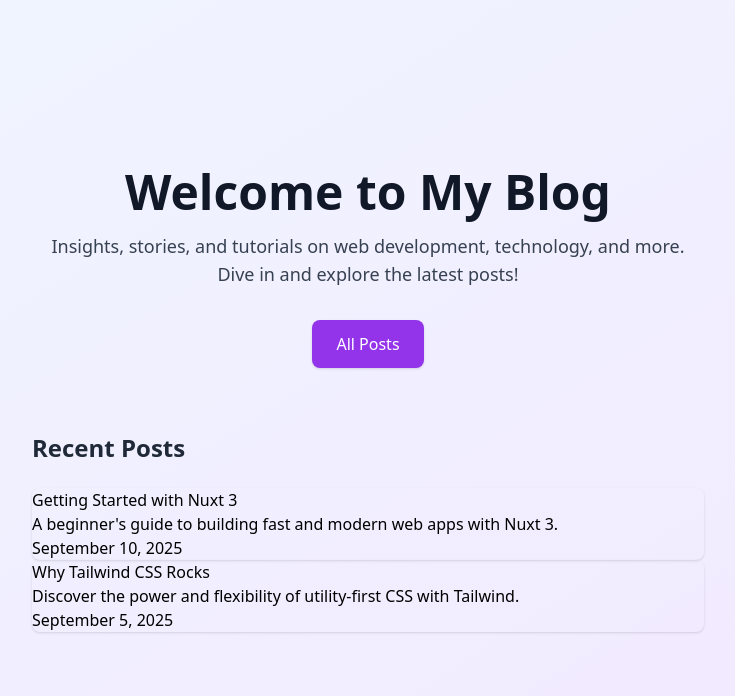
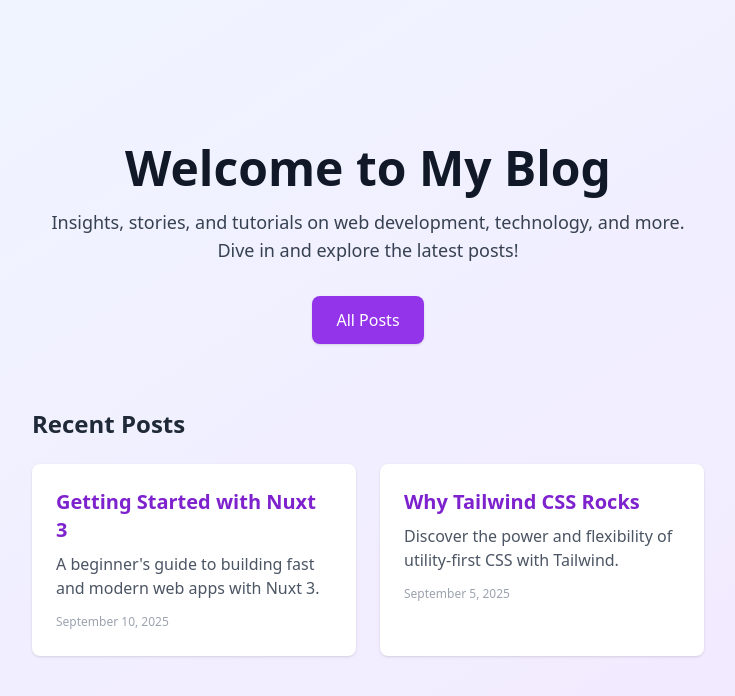
Before and after one commit to ZCroninDev/tales-by-torchlight, a Nuxt app: page / in a window 1280 px wide. Shown: the top 696 px of the page, without its empty margins (272-1007 px from the left). Built offline with nearby package versions, Linux system fonts and the light colour scheme.

Commit message:
Updates tailwind config

```diff
--- a/tailwind.config.js
+++ b/tailwind.config.js
@@ -1,7 +1,13 @@
-
 /** @type {import('tailwindcss').Config} */
 export default {
-    content: [],
+    content: [
+        './components/**/*.{vue,js,ts}',
+        './layouts/**/*.{vue,js,ts}',
+        './pages/**/*.{vue,js,ts}',
+        './app/**/*.{vue,js,ts}',
+        './plugins/**/*.{js,ts}',
+        './nuxt.config.{js,ts}'
+    ],
     theme: {
         extend: {},
     },
```
